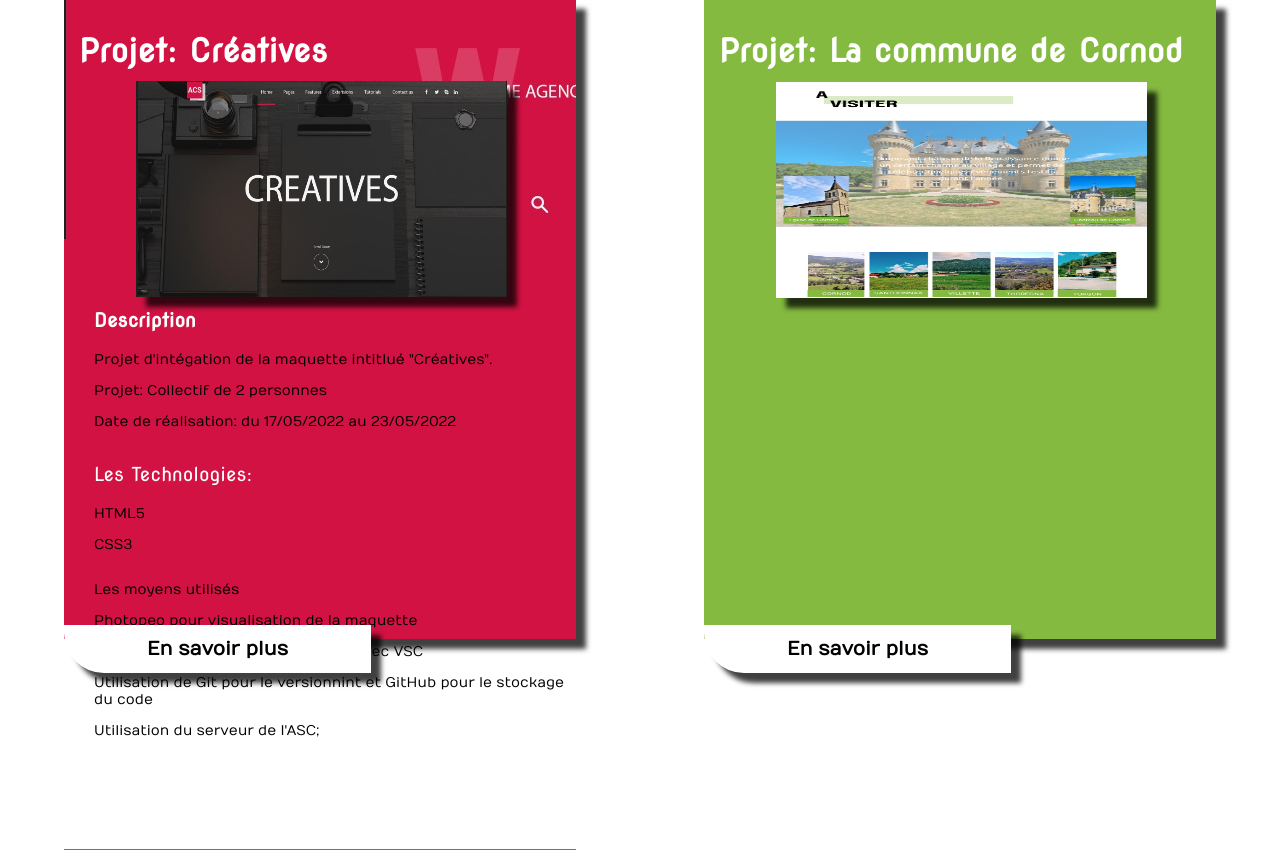
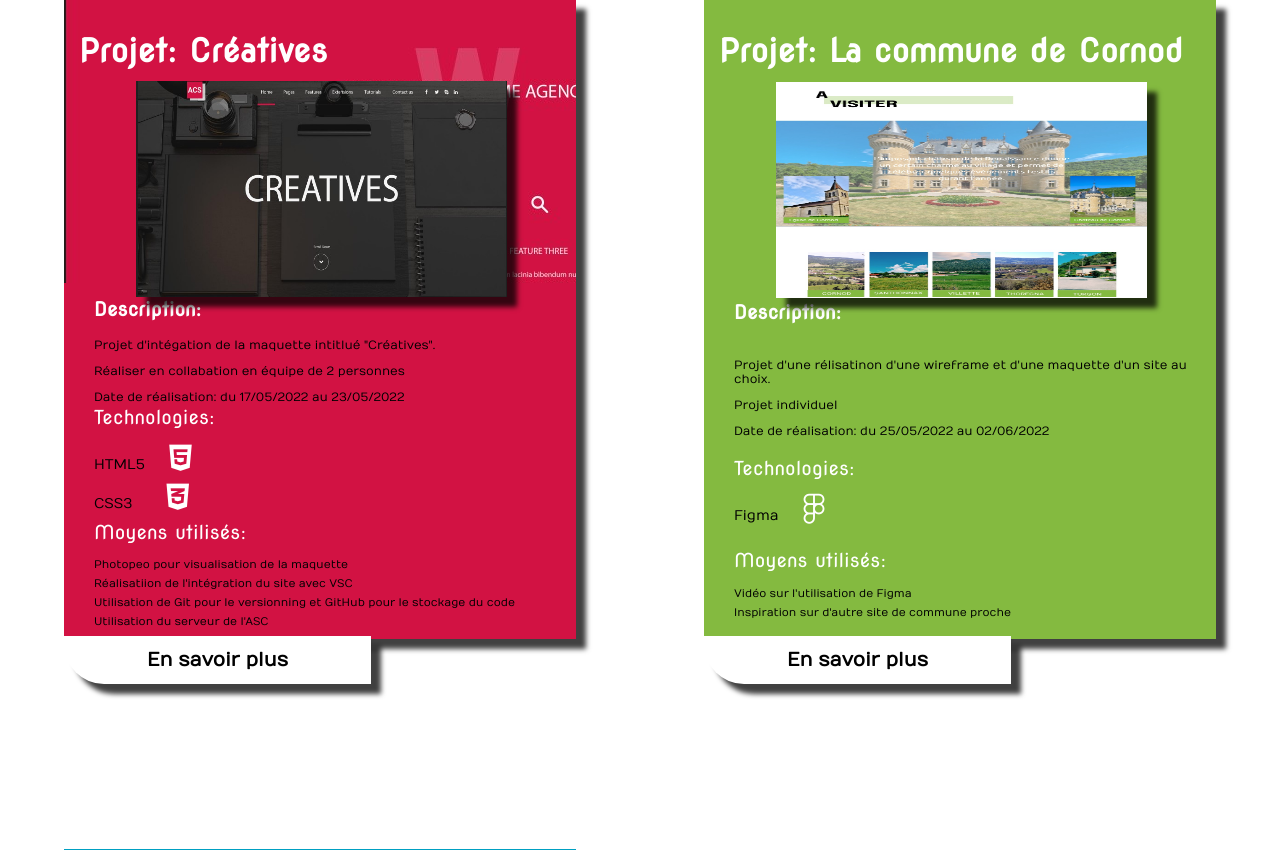
Before and after one commit to chrisviv/portfolio-chris, a PHP site: page / in a window 1280 px wide. Shown: the part 4051-4901 px from the top of the page. Run offline with PHP 8.4, Linux system fonts and the light colour scheme; some libraries are stand-ins or nearby versions.

Commit message:
avancement portfolio partie 1

```diff
--- a/assets/css/style.css
+++ b/assets/css/style.css
@@ -133,32 +133,30 @@ figure{width: 100%;height:20vh; display: flex;flex-direction: column;}
 /* partie 1 projet */
 #listeProjets1{width: 100%;height:100vh;display: flex;justify-content: space-around;}
 /*//////////////////////////////////////////////////////////////////////////////////*/
+.fa-html5, .fa-css3-alt{ margin-left: 20px;}
+.fa-css3-alt{ margin-left: 30px;}
 /*********************** projet creatives */
 .projet1{width:40%;height: 80vh;box-shadow: 10px 10px 5px 0px  rgba(0,0,0,0.75);display:flex;flex-direction: column;
-
-         background-image: url(../img/creatives1.jpg);z-index: 200000;position: relative;margin-top:50px}
+ background-image: url(../img/creatives1.jpg);z-index: 200000;position: relative;margin-top:50px}
 .titleDescrip1{font-size: 2rem;font-family: 'NovaRound';color: white;margin-left: 15px;}
 figure>.creatives{width: 25vw; height: 75vh;display: flex;}
 .creatives > img {width: 29vw;height: 27vh;z-index: 1000000;opacity: 1;
   position: absolute; box-shadow: 10px 10px 5px 0px rgb(0 0 0 / 75%); margin-top: -37px;margin-left: 32px;}
 .creatives>img:hover{transform: scale(1.1);}
-.description{
-  width: 100%;height: 50vh; background:#d21243;display: flex;flex-direction: column;justify-content: space-between;}
-.description>h4{
-  color: white; font-family: 'NovaRound';font-size: 1.2rem; margin: 70px 0 5px 30px;}
-.descProjet1, .techProjet1>p{font-family: 'Numans';font-size: 0.875rem;margin-left:30px;}
-.techProjet1>p{font-family: 'Numans';font-size: 0.875rem;margin-left:30px;}
-.techProjet1>.tech1{color: white; font-family: 'NovaRound';font-size: 1.2rem;margin-left: 30px;}
-.moyenProjet1>p{font-family: 'Numans';font-size: 0.875rem;margin-left:30px;}
-.moyProjet1>.tech1{color: white; font-family: 'NovaRound';font-size: 1.2rem;margin-left: 30px;}
-
-
-
-
-
-
+/* partie description*/
+.description{width: 100%;height: 45vh; background:#d21243;display: flex;flex-direction: column;justify-content: space-around;}
+.description>h4{color: white; font-family: 'NovaRound';font-size: 1.2rem; margin: 15px 0 5px 30px;}
+/* description du projet */
+.descProjet1, .techProjet1>p{font-family: 'Numans';font-size: 0.75rem;margin-left:30px;}
+/* partie tech */
+.techProjet1>p{font-family: 'Numans';font-size: 0.875rem;margin-left:30px;margin-top: -5px;}
+.techProjet1>.tech1{color: white; font-family: 'NovaRound';font-size: 1.2rem;margin-left: 30px;margin-top: -10px;}
+/* partie moyen */
+.moyenProjet1>p{font-family: 'Numans';font-size: 0.688rem;margin-left:30px;margin-top: -5px;}
+.moyenProjet1 >.moyen1{color: white; font-family: 'NovaRound';font-size: 1.2rem;margin-left: 30px;}
+/* bouton en savoir plus */
 .boutonProjets1{width: 24vw;height: 6vh; background: white;border-bottom-left-radius: 50px;
-                font-family: 'Numans';position: absolute;z-index: 300000000;bottom: -34px;left: 0px;
+                font-family: 'Numans';position: absolute;z-index: 300000000;bottom: -45px;left: 0px;
                 border-bottom-left-radius: 40px; border: 0px solid black;border-top: 0;font-size: 1.2rem;
                 font-weight: 700;box-shadow: 10px 10px 5px 0px  rgba(0,0,0,0.75);}
 .boutonProjets1:hover{background-color: #d21243;color:white}
@@ -167,6 +165,8 @@ figure>.creatives{width: 25vw; height: 75vh;display: flex;}
         background: #84ba40;z-index:200000;position: relative;margin-top: 50px;}
 .titleDescrip2{font-size: 2rem;font-family: 'NovaRound';color:white;margin-left: 15px;}
 figure > .maquette{width: 25vw; height: 75vh;display: flex;}
+.description2{width: 100%;height: 45vh; background:#84ba40;display: flex;flex-direction: column;justify-content: space-around;}
+.description2>h4{color: white; font-family: 'NovaRound';font-size: 1.2rem; margin: 15px 0 5px 30px;}
 .maquette > img{width: 29vw;height: 27vh;z-index: 1000000;opacity: 1; position: absolute;
                 box-shadow: 10px 10px 5px 0px rgb(0 0 0 / 75%); margin-top: -20px;margin-left: 32px;}
 .maquette > img:hover{transform: scale(1.1);}
--- a/index.html
+++ b/index.html
@@ -179,23 +179,27 @@
                     <img src="./assets/img/creatives.jpg" alt="image de la première page du projet créatives">
                 </figure>
                 <div class="description">
-                    <h4>Description</h4>
+                    <h4>Description:</h4>
                     <div class="descProjet1">
                         <P>Projet d'intégation de la maquette intitlué "Créatives".</P>
-                        <P>Projet: Collectif de 2 personnes</P>
+                        <P>Réaliser en collabation en équipe de 2 personnes</P>
                         <p>Date de réalisation: du 17/05/2022 au 23/05/2022</p>
                     </div>
                     <div class="techProjet1">
-                        <p class="tech1">Les Technologies:</p>
-                        <p>HTML5</p>
-                        <P>CSS3</P>
+                        <p class="tech1">Technologies:</p>
+                        <p>HTML5
+                            <i class="fa-brands fa-html5"></i>
+                        </p>
+                        <P>CSS3
+                            <i class="fa-brands fa-css3-alt"></i>
+                        </P>
                     </div>
                     <div class="moyenProjet1">
-                        <p class="moyProjet1">Les moyens utilisés</p>
+                        <p class="moyen1">Moyens utilisés:</p>
                         <P>Photopeo pour visualisation de la maquette</P>
                         <P>Réalisatiion de l'intégration du site avec VSC</P>
-                        <P>Utilisation de Git pour le versionnint et GitHub pour le stockage du code</P>
-                        <P>Utilisation du serveur de l'ASC;</P>
+                        <P>Utilisation de Git pour le versionning et GitHub pour le stockage du code</P>
+                        <P>Utilisation du serveur de l'ASC</P>
                     </div>
                 </div>
                 <button type="button" class="boutonProjets1">En savoir plus</button>
@@ -205,7 +209,27 @@
                 <figure class="projet maquette">
                     <img src="./assets/img/maquette2.jpg" alt="maquette ">
                 </figure>
-                <button type="button" class="boutonProjets2">En savoir plus</button>
+                <div class="description2">
+                    <h4>Description:</h4>
+                    <div class="descProjet1">
+                        <P>Projet d'une rélisatinon d'une wireframe et d'une maquette d'un site au choix.</P>
+                        <P>Projet individuel</P>
+                        <p>Date de réalisation: du 25/05/2022 au 02/06/2022</p>
+                    </div>
+                    <div class="techProjet1">
+                        <p class="tech1">Technologies:</p>
+                        <p>Figma
+                            <i class="fa-brands fa-figma"></i>
+                        </p>
+                    </div>
+                    <div class="moyenProjet1">
+                        <p class="moyen1">Moyens utilisés:</p>
+                        <P>Vidéo sur l'utilisation de Figma</P>
+                        <P>Inspiration sur d'autre site de commune proche</P>
+
+                    </div>
+                </div>
+                <button type="button" class="boutonProjets1">En savoir plus</button>
             </div>
         </div>
         <div id="listeProjets2">
```
